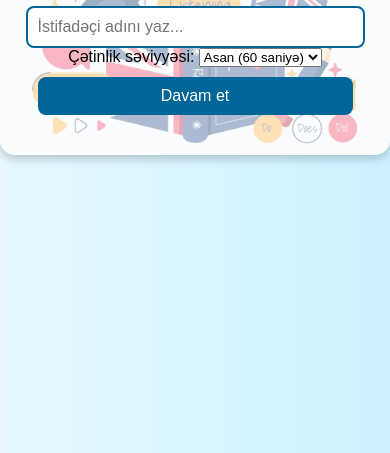
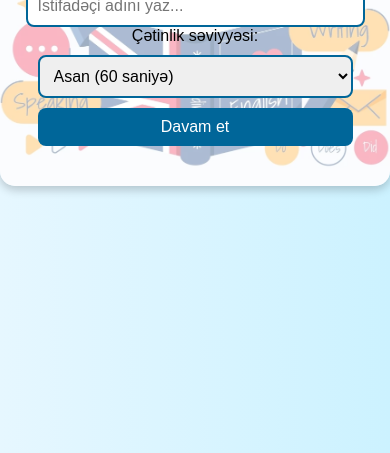
Before and after one commit to m1mmdli56/English-Dictionary, a plain HTML site: page index.html in a window 390 px wide. Shown: the part 391-844 px from the top of the page. Drawn offline with Linux system fonts and the light colour scheme.

Commit message:
Refactor CSS for improved readability and consistency in styling

```diff
--- a/css/style.css
+++ b/css/style.css
@@ -6,6 +6,7 @@ body {
   align-items: center;
   height: 100vh;
   margin: 0;
+  transition: background-color 0.3s ease;
 }
 
 .game-container {
@@ -16,7 +17,7 @@ body {
   background-blend-mode: lighten;
   padding: 20px;
   border-radius: 15px;
-  box-shadow: 0 4px 10px rgba(0,0,0,0.2);
+  box-shadow: 0 4px 10px rgba(0, 0, 0, 0.2);
   text-align: center;
   width: 90%;
   max-width: 400px;
@@ -37,12 +38,14 @@ h1 {
   animation: fadeIn 0.5s ease;
 }
 
-input {
+input,
+select {
   padding: 10px;
   font-size: 1em;
   width: 80%;
   border: 2px solid #006699;
   border-radius: 8px;
+  margin-top: 10px;
 }
 
 button {
@@ -61,7 +64,8 @@ button:hover {
   background: #004466;
 }
 
-#score, #time {
+#score,
+#time {
   margin: 10px;
   font-weight: bold;
 }
@@ -77,8 +81,14 @@ button:hover {
 
 /* Animasiya */
 @keyframes fadeIn {
-  from { opacity: 0; transform: translateY(10px); }
-  to { opacity: 1; transform: translateY(0); }
+  from {
+    opacity: 0;
+    transform: translateY(10px);
+  }
+  to {
+    opacity: 1;
+    transform: translateY(0);
+  }
 }
 
 #result {
@@ -87,12 +97,14 @@ button:hover {
   animation: fadeIn 0.5s ease;
 }
 
-/* Responsive dizayn */
+/* Mobil uyğun dizayn */
 @media (max-width: 500px) {
   #word {
     font-size: 1.5em;
   }
-  input, button {
+  input,
+  button,
+  select {
     width: 90%;
     font-size: 1em;
   }
```
